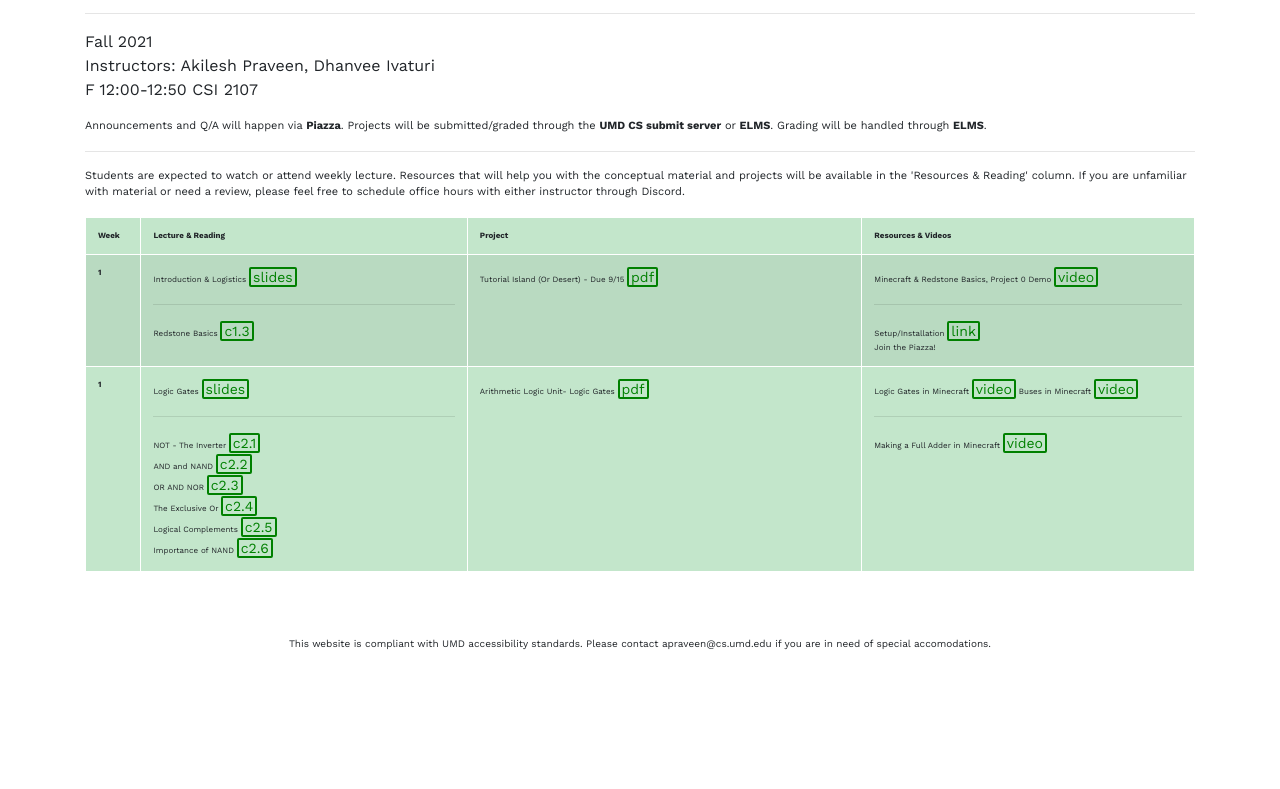
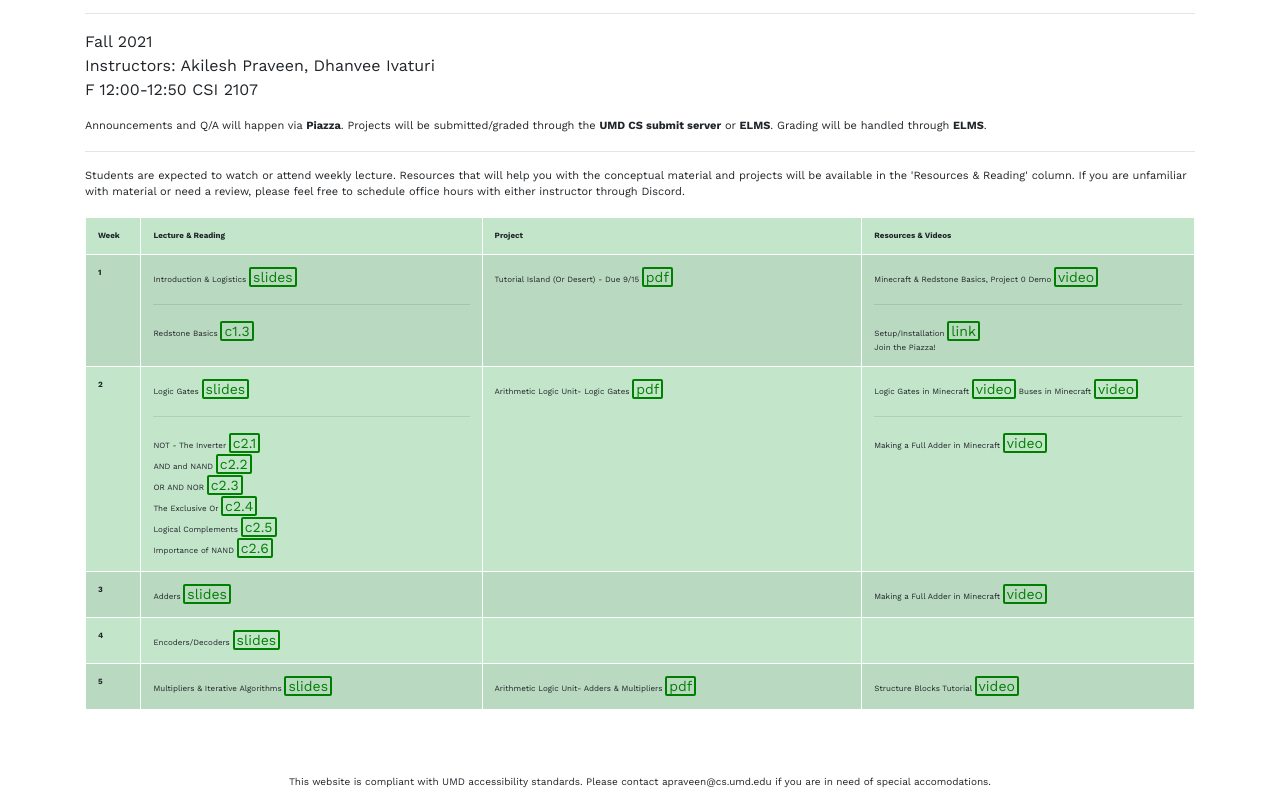
Before and after one commit to CMSC-389E/CMSC-389E.github.io, a website: page index.html in a window 1280 px wide. Shown: the part 631-1420 px from the top of the page. Before the commit the page ends 1282 px from the top, so only its background shows below. Drawn offline with nearby package versions, Linux system fonts and the light colour scheme.

Commit message:
update page to include new project

```diff
--- a/index.html
+++ b/index.html
@@ -114,7 +114,7 @@
             </tr>
 
         <tr>
-              <th scope="row">1</th>
+              <th scope="row">2</th>
               <td>
                 Logic Gates
                 <a target="_blank" href="https://docs.google.com/presentation/d/1Mbntt42Z4d9bwOUUVhY4YxwNJ-OlsOEeyMjY1DJE_As/edit?usp=sharing" class="link">slides</a>  <hr>
@@ -139,8 +139,50 @@
               </td>
             </tr>
 
+          <tr>
+              <th scope="row">3</th>
+              <td>
+                 Adders
+                <a target="_blank" href="https://docs.google.com/presentation/d/1yY7bOcdwnEDbnSYg_jSWYMy3CTONhXkI9TDaMuQNwBc/edit?usp=sharing" class="link">slides</a>
 
+              </td>
+              <td>
+              </td>
+                <td>
+               Making a Full Adder in Minecraft <a target="_blank" href="https://www.youtube.com/watch?v=tEnAyKipiEg" class="link">video</a>
 
+              </td>
+            </tr>
+
+          <tr>
+              <th scope="row">4</th>
+              <td>
+                 Encoders/Decoders
+                <a target="_blank" href="https://docs.google.com/presentation/d/1cUf6G27xh7rkydPOCRNRVt8ybS-oQGJRzofAIusK0JQ/edit?usp=sharing" class="link">slides</a>
+
+              </td>
+              <td>
+              </td>
+                <td>
+
+              </td>
+            </tr>
+
+            <tr>
+              <th scope="row">5</th>
+              <td>
+                 Multipliers &amp; Iterative Algorithms
+                <a target="_blank" href="https://docs.google.com/presentation/d/10qQIB9UmNZyCrjqPEgdHcyPXm633kDPd7TbiiHZAJco/edit?usp=sharing" class="link">slides</a>
+
+              </td>
+              <td>
+                Arithmetic Logic Unit- Adders &amp; Multipliers
+                <a target="_blank" href="projects/project_3.pdf" class="link">pdf</a>
+              </td>
+                <td>
+                  Structure Blocks Tutorial <a href="https://www.youtube.com/watch?v=Rlnx4cTc0yo" target="_blank" class="link">video</a>
+              </td>
+            </tr>
 
 
 	</tbody>
```
